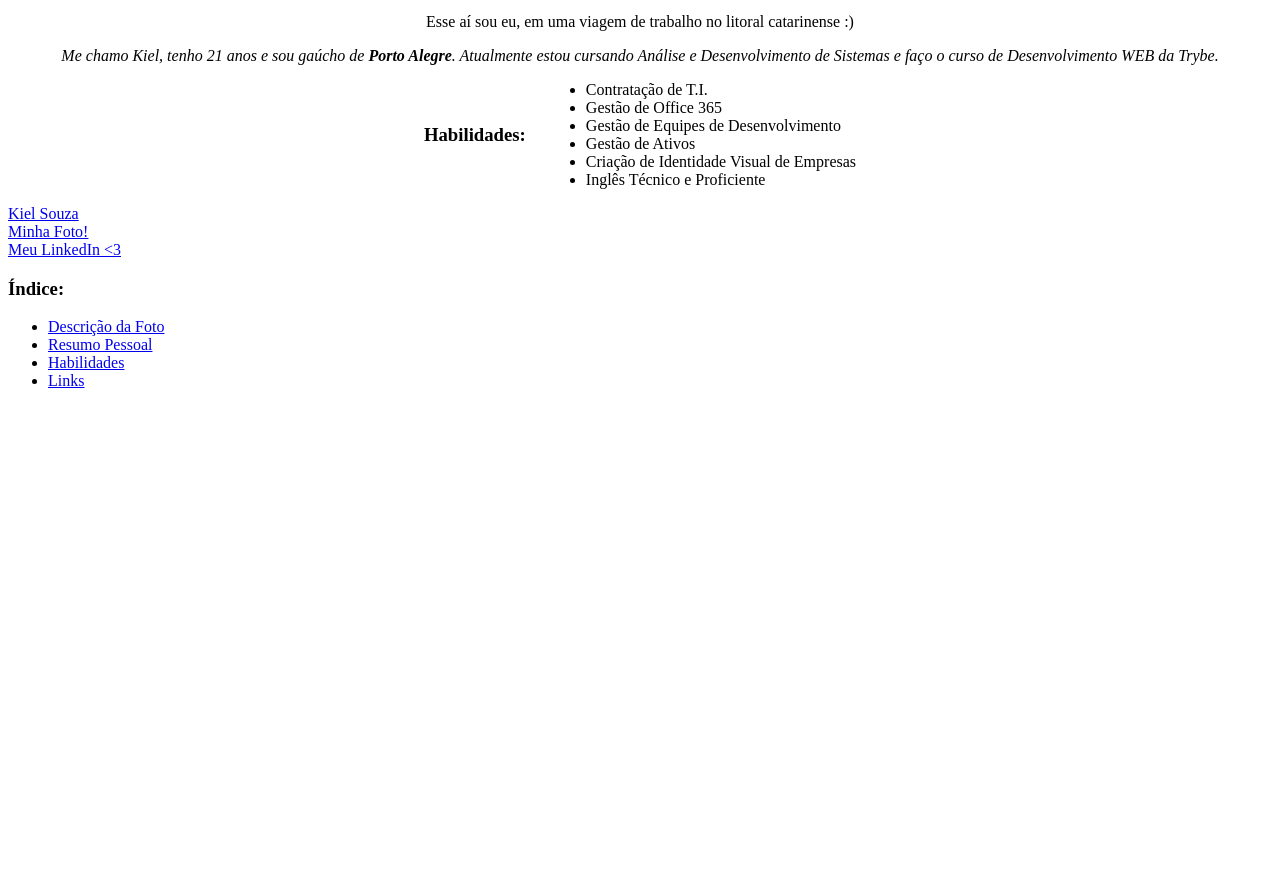
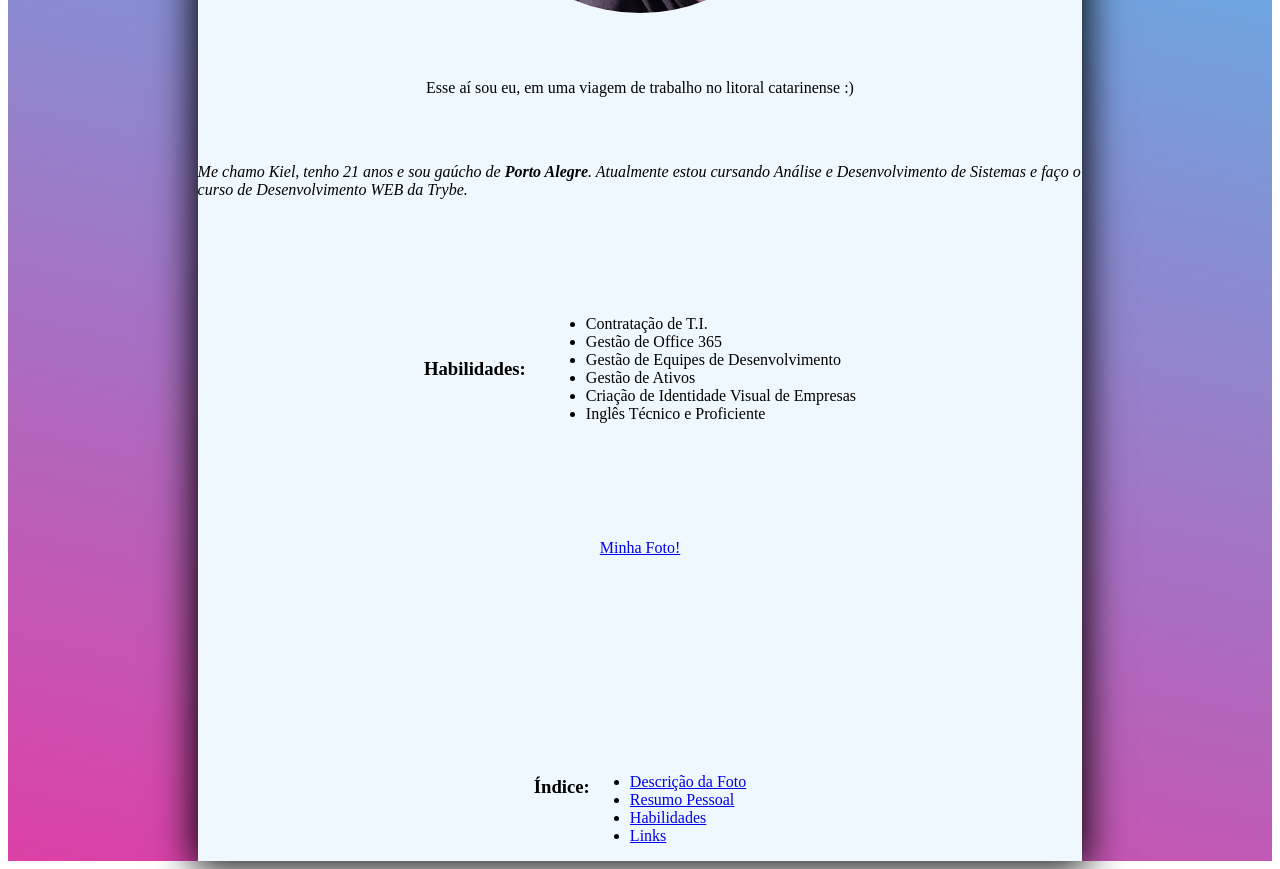
Before and after one commit to kielsouza/kielsouza.github.io, a plain HTML site: page index.html in a window 1280 px wide. Shown: the part 681-1550 px from the top of the page. Before the commit the page ends 1087 px from the top, so only its background shows below. Drawn offline with nearby package versions, Linux system fonts and the light colour scheme.

Commit message:
degradês e demarcações da página

```diff
--- a/index.html
+++ b/index.html
@@ -11,6 +11,7 @@
         <script src="https://platform.linkedin.com/badges/js/profile.js" async defer type="text/javascript"></script>
     </head>
     <body>
+        <div id="background">
             <div id="container">
                 <div id="divNome">
                     <p id="kiel">KIEL </p><p id="souza">SOUZA</p>
@@ -35,13 +36,11 @@
                         <li>Inglês Técnico e Proficiente</li>
                     </ul>
                 </div>
-
                 <div id="links">
-                <div class="badge-base LI-profile-badge" data-locale="pt_BR" data-size="medium" data-theme="dark" data-type="VERTICAL" data-vanity="kiel-souza-052040186" data-version="v1"><a class="badge-base__link LI-simple-link" href="https://br.linkedin.com/in/kiel-souza-052040186?trk=profile-badge">Kiel Souza</a></div>
                     <a href="#kiel">Minha Foto!</a></br>
-                <a href="https://www.linkedin.com/in/kiel-souza-052040186/">Meu LinkedIn <3</a>
                 </div>
-
+                <div id="badgeLinkedIn" class="badge-base LI-profile-badge" data-locale="pt_BR" data-size="medium" data-theme="dark" data-type="VERTICAL" data-vanity="kiel-souza-052040186" data-version="v1"></div>
+                <div id="indice">
                     <h3>Índice:</h3>
                     <ul>
                         <li><a href="#resFoto">Descrição da Foto</a></li>
@@ -50,5 +49,7 @@
                         <li><a href="#links">Links</a></li>
                     </ul>
                 </div>
+            </div>
+        </div>
     </body>
 </html>
--- a/styles.css
+++ b/styles.css
@@ -1,22 +1,36 @@
+#background{
+    background: rgb(210,6,140);
+    background: linear-gradient(13deg, rgba(210,6,140,0.7693452380952381) 0%, rgba(0,212,255,0.8085609243697479) 98%);
+}
 #container{
     position: relative;
+    background-color: aliceblue;
+    margin-left: 15%;
+    margin-right: 15%;
+    -webkit-box-shadow: 0px 2px 36px 5px rgba(0,0,0,0.95);
+    box-shadow: 0px 2px 36px 5px rgba(0,0,0,0.95);
 }
 #divNome{
     display: flex;
     justify-content: center;
 }
 #kiel{
-    font-size: 95px;
+    font-size: 100px;
     font-family: 'Nunito', sans-serif;
     margin-right: 10px;
+    color: rgb(56, 56, 56);
 }
 #souza{
     font-size: 100px;
-    font-family: 'Rubik', sans-serif;
+    font-family: 'Nunito', sans-serif;
+    background: -webkit-linear-gradient(130deg, rgba(210,6,140,1) 7%, rgba(0,212,255,1) 100%);
+    -webkit-background-clip: text;
+    -webkit-text-fill-color: transparent;
 }
 #divFoto{
     display: flex;
     justify-content: center;
+    padding-bottom: 50px;
 }
 #foto{
     border-radius: 50%;
@@ -24,16 +38,33 @@
 #resFoto{
     display: flex;
     justify-content: center;
+    padding-bottom: 50px;
 }
 #resPessoal{
     display: flex;
     justify-content: center;
+    padding-bottom: 100px;
 }
 #habilidades{
     display: flex;
     align-items: center;
     justify-content: center;
+    padding-bottom: 100px;
 }
 #habilidades h3{
     margin-right: 20px;
 }
+#links{
+    display: flex;
+    justify-content: center;
+    padding-bottom: 100px;
+}
+#badgeLinkedIn{
+    display: flex;
+    justify-content: center;
+    padding-bottom: 100px;
+}
+#indice{
+    display: flex;
+    justify-content: center;
+}
```
Lines whose indentation alone changed are shown as unchanged.
